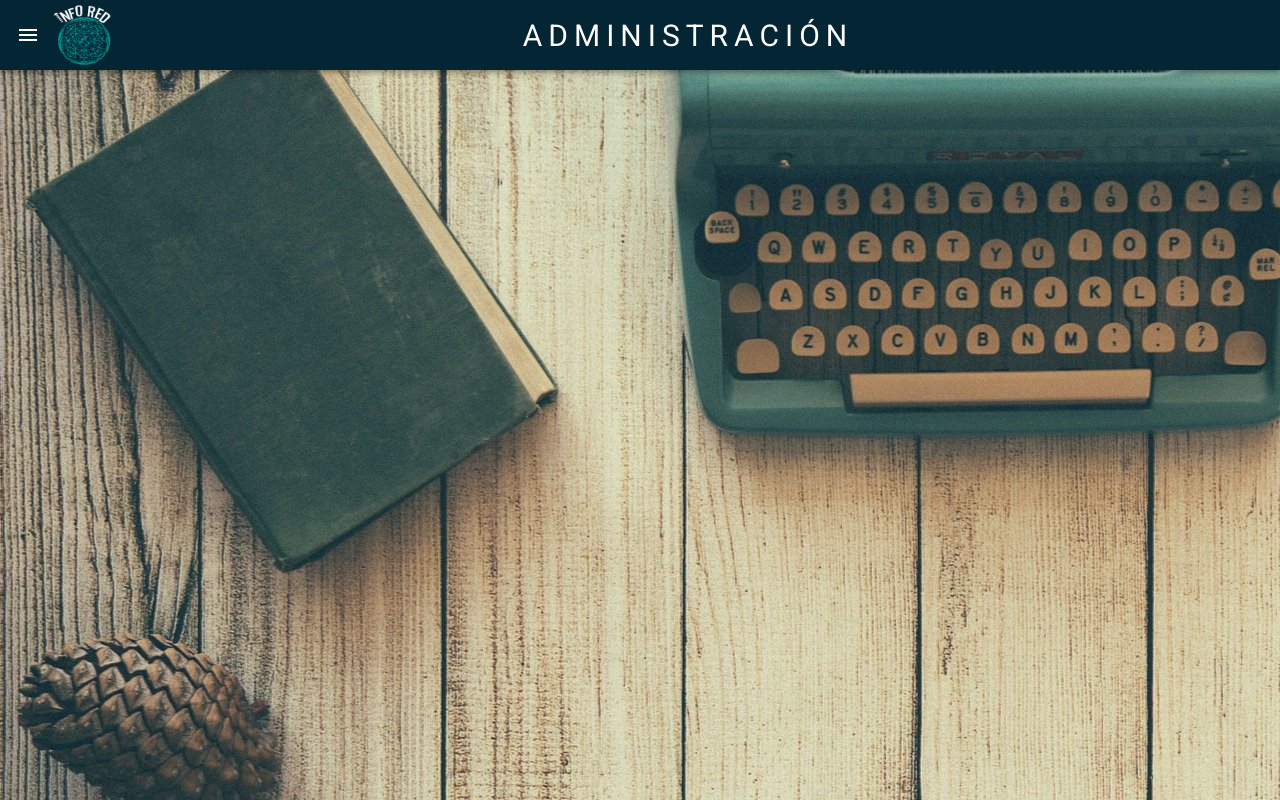
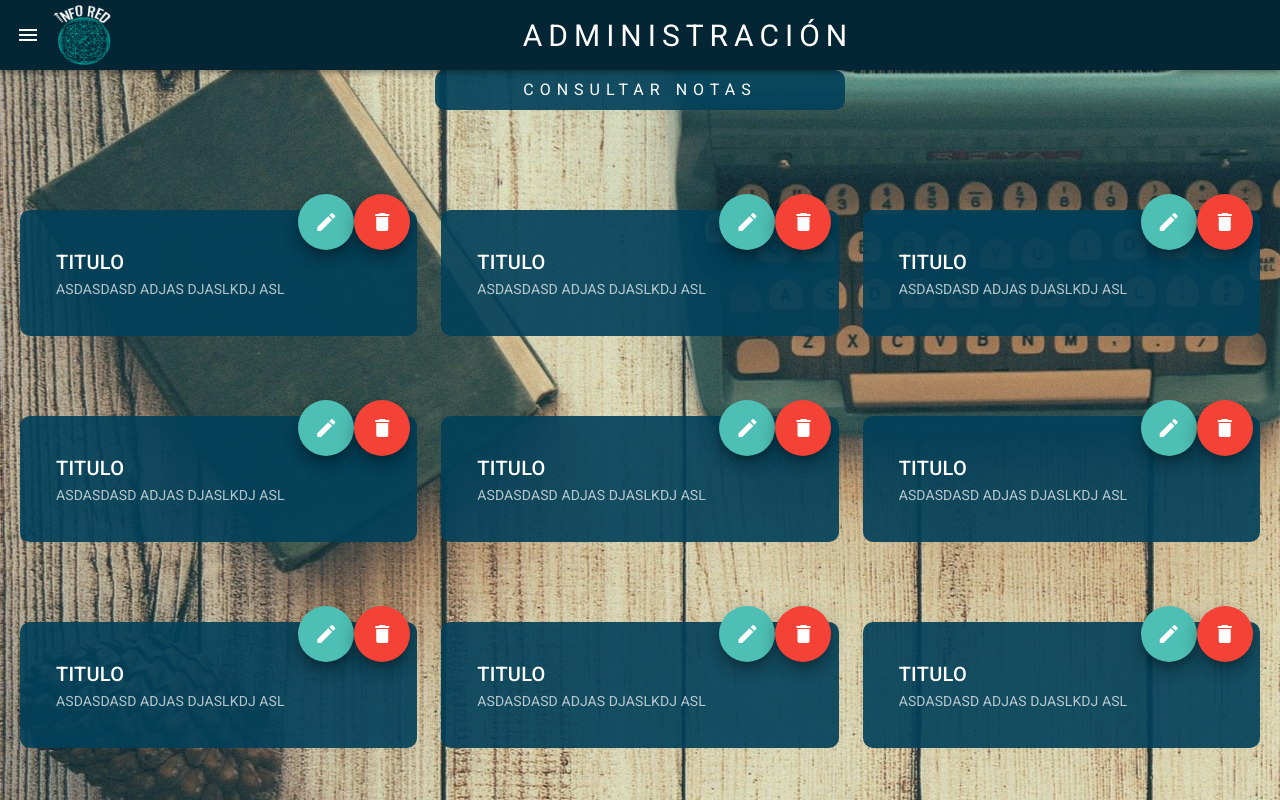
Before and after one commit to AGomezJordan/ProyectoFinal, a Vue app in the folder info-red/: page /Administracion/ConsultarNotas in a window 1280 px wide. Shown: the top 800 px of the page. Built offline with nearby package versions, Linux system fonts and the light colour scheme.

Commit message:
Front (No funcional) Acabado

```diff
--- a/info-red/src/components/menuUsuario.vue
+++ b/info-red/src/components/menuUsuario.vue
@@ -1,5 +1,8 @@
 <template>
     <div>
+        <v-list-item @click="$router.push({name: 'Logs'})">
+            <v-list-item-title class="text-center title ma-4">Logs</v-list-item-title>
+        </v-list-item>
         <v-list-item @click="$router.push({name: 'Administracion'})">
             <v-list-item-title class="text-center title ma-4">Home</v-list-item-title>
         </v-list-item>
@@ -21,6 +24,9 @@
         <v-list-item @click="$router.push({name: 'CrearNota'})">
             <v-list-item-title class="text-center title ma-4">Crear Nota</v-list-item-title>
         </v-list-item>
+        <v-list-item @click="$router.push({name: 'ConsultarNotas'})">
+            <v-list-item-title class="text-center title ma-4">Consultar Notas</v-list-item-title>
+        </v-list-item>
     </div>
 </template>
 
--- a/info-red/src/router/index.js
+++ b/info-red/src/router/index.js
@@ -63,6 +63,21 @@ Vue.use(VueRouter)
       path: '/Administracion/CrearNota',
       name: 'CrearNota',
       component: () => import('../views/CrearNota.vue')
+    },
+    { //VENTANA PARA CONSULTAR LOGS
+      path: '/Administracion/Logs',
+      name: 'Logs',
+      component: () => import('../views/Logs.vue')
+    },
+    { //VENTANA PARA CONSULTAR NOTAS
+      path: '/Administracion/ConsultarNotas',
+      name: 'ConsultarNotas',
+      component: () => import('../views/ConsultarNotas.vue')
+    },
+    { //VENTANA PARA VER NOTAS
+      path: '/Administracion/notas/:id',
+      name: 'Notas',
+      component: () => import('../views/Nota.vue')
     }
 ]
 
--- a/info-red/src/views/ConsultarArticulos.vue
+++ b/info-red/src/views/ConsultarArticulos.vue
@@ -10,7 +10,7 @@
             <v-icon>mdi-filter</v-icon>
             <v-toolbar-title>
                 <!-- FILTROS DISPONIBLES -->
-                <v-row class="ml-5 mt-8">
+                <v-row class="ml-5 mt-8 text-center">
 
                     <!-- CATEGORIA -->
                     <v-col cols="6">
--- /dev/null
+++ b/info-red/src/views/ConsultarNotas.vue
@@ -0,0 +1,88 @@
+<template>
+    <div>
+        <!-- TITULO -->
+        <v-row>
+            <v-col cols="0" md="4"></v-col>
+            <v-col cols="12" md="4">
+                <div class="titular text-center">CONSULTAR NOTAS</div>
+            </v-col>
+            <v-col cols="0" md="4"></v-col>
+        </v-row>
+
+        <!-- NOTAS -->
+        <v-row class="pa-5">
+            <v-col lg="4" md="6" cols="12" v-for="n in 10">
+                <div class="botones">
+                    <v-btn
+                            elevation="10"
+                            @click="edit(tarea.cod)"
+                            fab
+                            color="success"
+                    >
+                        <v-icon>mdi-pencil</v-icon>
+                    </v-btn>
+                    <v-btn
+                            elevation="10"
+                            @click=""
+                            fab
+                            color="error"
+                    >
+                        <v-icon>mdi-delete</v-icon>
+                    </v-btn>
+                </div>
+                <div class="tarjeta">
+                    <v-card
+                            class="pa-5 texto"
+                            dark
+                            :to="{
+                            name: 'Notas',
+                            params:
+                                {id: '21253-dfss3sdf-ersa'}}"
+                    >
+                        <v-card-title>TITULO</v-card-title>
+                        <v-card-subtitle>ASDASDASD ADJAS DJASLKDJ ASL</v-card-subtitle>
+                    </v-card>
+                </div>
+            </v-col>
+        </v-row>
+    </div>
+</template>
+
+<script>
+    export default {
+        name: "ConsultarNotas"
+    }
+</script>
+
+<style scoped>
+    .titular{
+        border-radius: 10px 10px 10px 10px;
+        background-color: rgba(2, 64, 89, 0.91);
+        color: white;
+        letter-spacing: 6px;
+        padding: 8px;
+    }
+    .notas{
+        border-radius: 10px 10px 10px 10px;
+        background-color: rgba(2, 64, 89, 0.85);
+        color: white;
+        margin: 30px;
+        padding-top: 30px;
+        padding-bottom: 30px;
+        font-size: 25px;
+    }
+
+    .tarjeta{
+        border-radius: 10px 10px 10px 10px;
+        overflow: hidden;
+    }
+    .texto{
+        background-color: rgba(2, 64, 89, 0.91);
+    }
+    .botones{
+        position: relative;
+        top: 40px;
+        left: 70%;
+        z-index: 2;
+    }
+</style>
--- /dev/null
+++ b/info-red/src/views/Logs.vue
@@ -0,0 +1,49 @@
+<template>
+    <div class="pa-4">
+        <v-row class="text-center mb-8">
+            <v-col cols="0" md="4"></v-col>
+            <v-col cols="12" md="4" class="pa-5">
+                <div class="titular">LOGS</div>
+            </v-col>
+            <v-col cols="0" md="4"></v-col>
+        </v-row>
+            <v-row class="text-center usuario mb-4" v-for="n in 5">
+                <v-col cols="6" md="4">
+                    <v-icon color="white">mdi-account</v-icon>
+                    Pedro Garcia Romero
+                </v-col>
+                <v-col cols="6" md="4">
+                    pedro_gr_45
+                </v-col>
+                <v-col cols="12" md="4">
+                    02/12/2021 12:32
+                </v-col>
+            </v-row>
+    </div>
+</template>
+
+<script>
+    export default {
+        name: "ConsultarUsuario"
+    }
+</script>
+
+<style scoped>
+    .titular{
+        border-radius: 10px 10px 10px 10px;
+        background-color: rgba(2, 64, 89, 0.91);
+        color: white;
+        letter-spacing: 6px;
+        padding: 8px;
+    }
+    .usuario{
+        border-radius: 10px 10px 10px 10px;
+        background-color: rgba(2, 64, 89, 0.91);
+        color: white;
+        letter-spacing: 4px;
+        padding: 2px;
+    }
+    .usuario:hover{
+        background-color: rgba(2, 64, 89, 0.92);
+    }
+</style>
--- /dev/null
+++ b/info-red/src/views/Nota.vue
@@ -0,0 +1,70 @@
+<template>
+    <div class="white--text c">
+        <div class="content align-content-center" :class="{'escritorio':!movil}">
+            <div class="cajonTarjeta">
+                <v-card
+                    class="tarjeta pa-3"
+                    dark
+                >
+                    <v-card-title class="headline">TITULO</v-card-title>
+                    <v-card-text class="text-justify informacion">
+                        KAJsdklaj sdaklsd jaklsdj alksdj askldj aslkñdj asd asd
+                         asd
+                        as dasd
+                        asd asdlña sjdlaksd ñask askd askd la
+                    </v-card-text>
+                </v-card>
+            </div>
+        </div>
+    </div>
+</template>
+
+<script>
+    import {mapState, mapMutations} from 'vuex'
+    export default {
+        name: "Articulo",
+        components: {
+            ...mapState(['back'])
+        },
+        created() {
+            this.setBack(true)
+        },
+        mounted(){
+            this.setBack(true)
+            window.scroll(0,0)
+        },
+        destroyed(){
+            this.setBack(false)
+        },
+        methods:{
+            ...mapMutations(['setBack'])
+        }
+    }
+</script>
+
+<style scoped>
+    .c{
+        display: flex;
+        height: 100%;
+    }
+    .content{
+        padding: 2%;
+        width: 100%;
+    }
+    .foto img{
+        width: 100%;
+        height: 100%;
+    }
+    .cajonTarjeta, .foto{
+        overflow: hidden;
+        border-radius: 18px 18px 18px 18px;
+    }
+    .tarjeta{
+        background-color: rgba(2, 64, 89, 0.90);
+    }
+    .informacion{
+        letter-spacing: 2px;
+        line-height: 25px;
+        font-size: 1.08em;
+    }
+</style>
```
